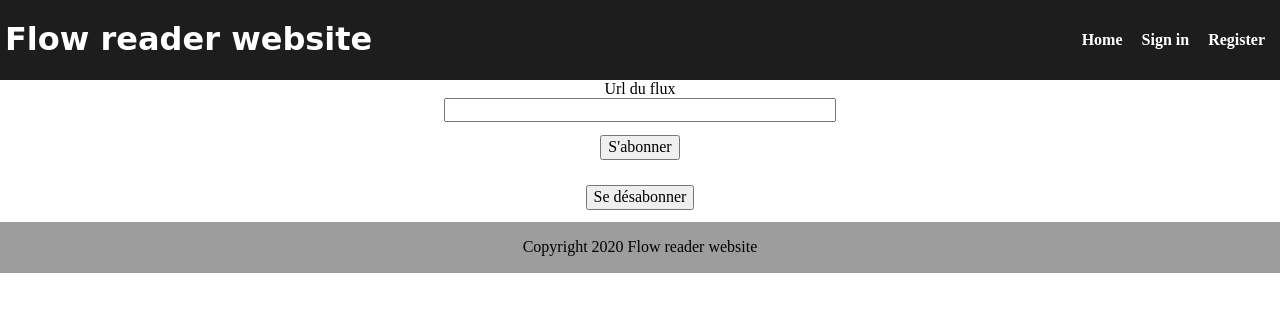
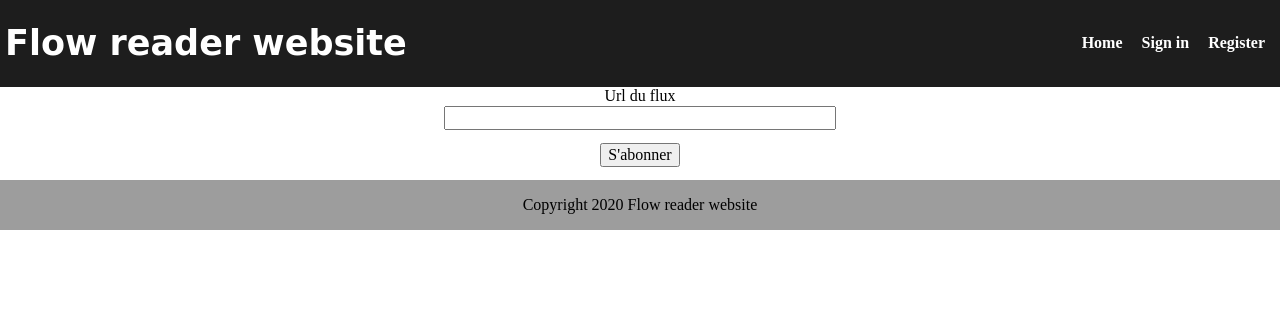
Before and after one commit to Selim-Hmdi/FlowReaderWebSite, a Flask app: template templates/flow.html in a window 1280 px wide. Shown: the top 312 px of the page. Run offline with Flask 2, Linux system fonts and the light colour scheme; the template is opened without the code that fills it: values that come from a table or form of the project are taken from there, others are empty; some web fonts are replaced.

Commit message:
Ajustement du titre du site web Suppression du boutton non fonctionnel "Se désabonner"

```diff
--- a/static/style.css
+++ b/static/style.css
@@ -3,6 +3,7 @@
     font-family: 'Vast Shadow', cursive;
     color: #ffffff;
     margin-left: 5px;
+    font-size: 35px;
 }
 
 #main-title a
--- a/templates/flow.html
+++ b/templates/flow.html
@@ -30,6 +30,5 @@
         {{ field() }}
     {% endfor %}
     <button type="submit">S'abonner</button>
-    <button type="submit">Se désabonner</button>
 </form>
 {% endblock %}
```
